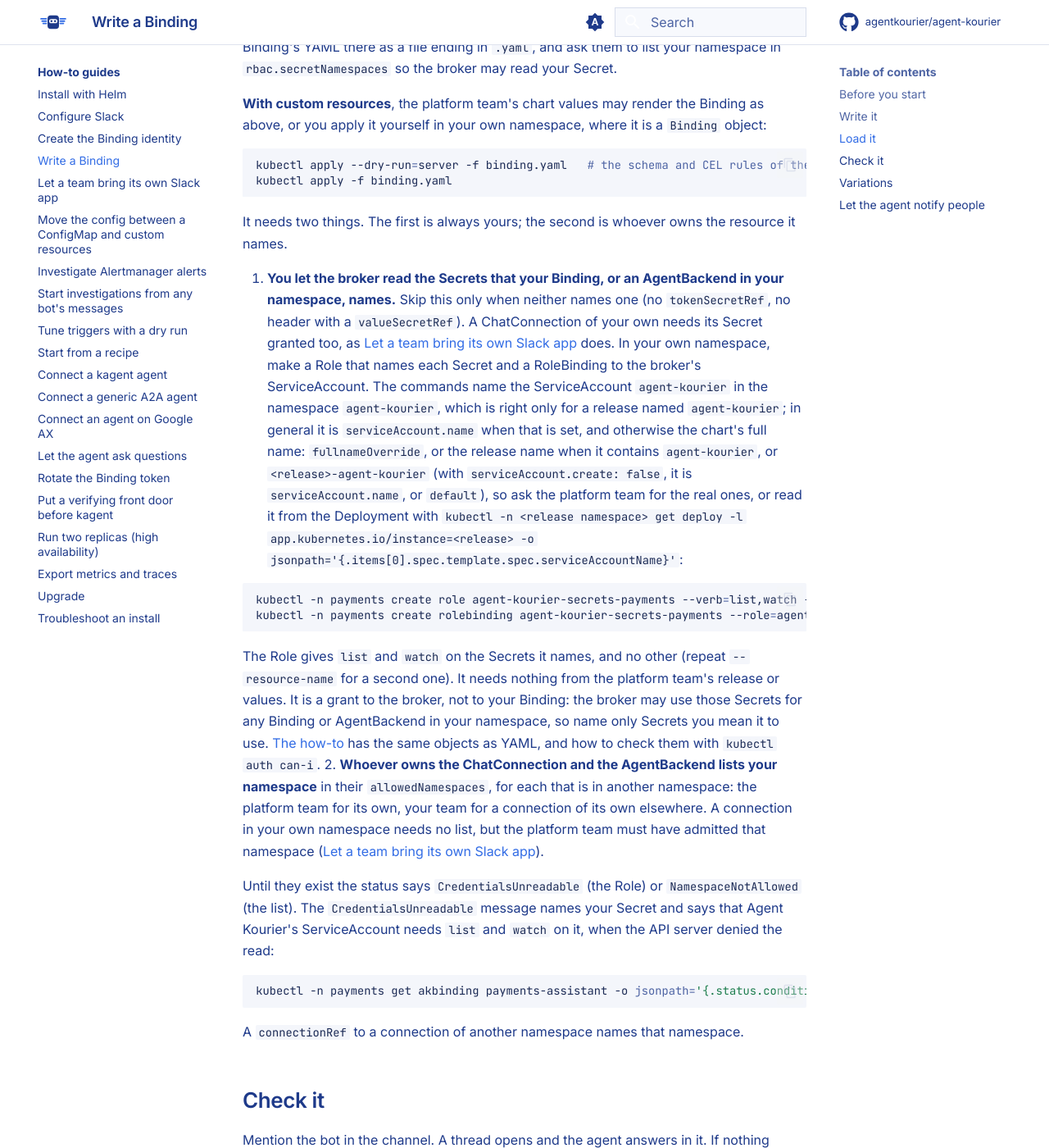
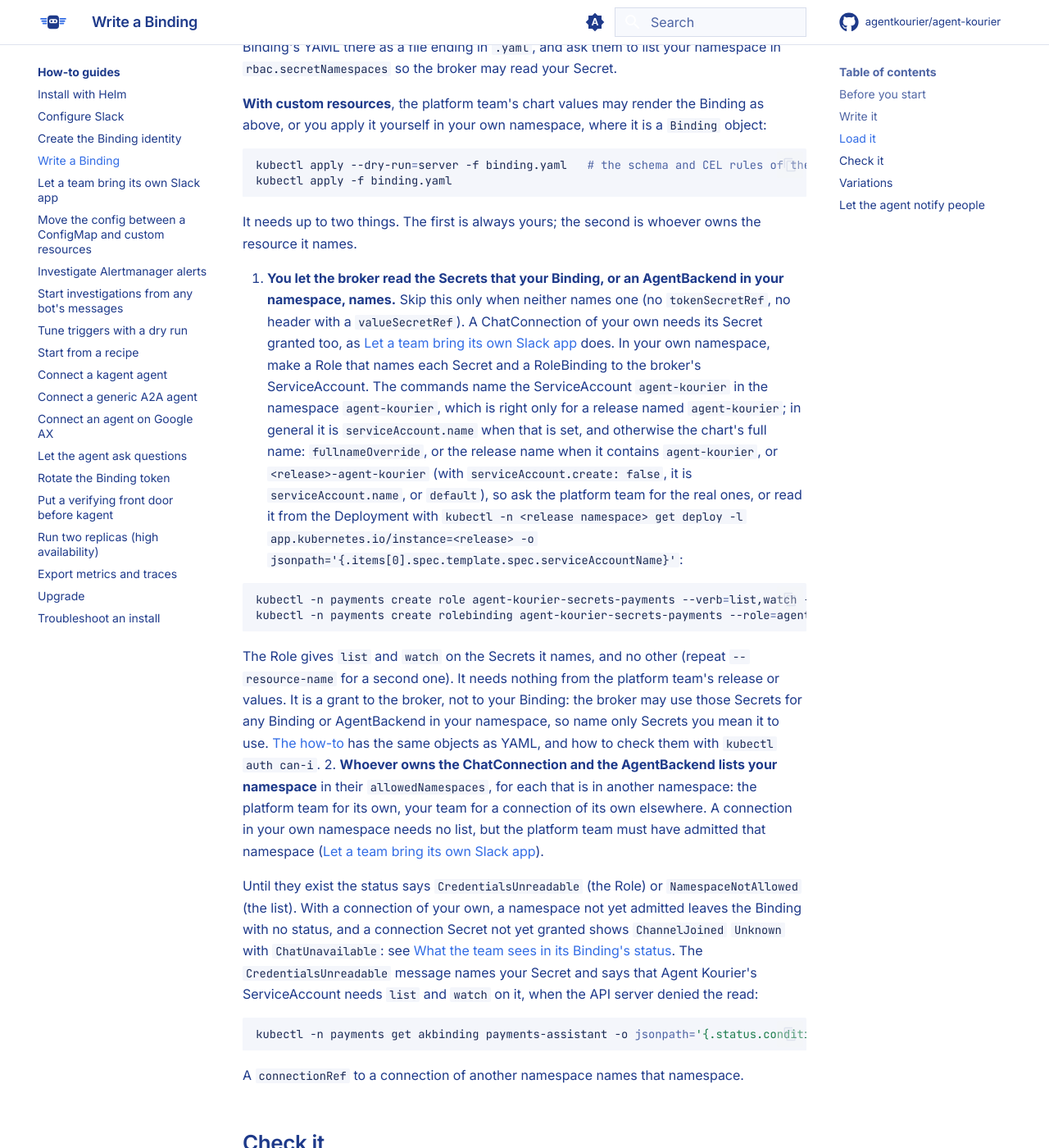
Before and after one commit to agentkourier/agent-kourier, an MkDocs documentation site: the page built from docs/how-to/write-a-binding.md, in a window 1280 px wide and 1400 px high, scrolled down 1825 px. Shown: the whole window at 82% size. Built offline with MkDocs 1.6.1 and Material for MkDocs 9.7.7, drawn with Linux system fonts in a browser that asks for light colours; comment, search, counter and statistics services are not loaded.

Commit message:
docs: Write a Binding names what a team connection's Binding shows before it is ready

````diff
--- a/docs/how-to/write-a-binding.md
+++ b/docs/how-to/write-a-binding.md
@@ -84,7 +84,7 @@ kubectl apply --dry-run=server -f binding.yaml   # the schema and CEL rules of t
 kubectl apply -f binding.yaml
 ```
 
-It needs two things. The first is always yours; the second is whoever owns the resource it names.
+It needs up to two things. The first is always yours; the second is whoever owns the resource it names.
 
 1. **You let the broker read the Secrets that your Binding, or an AgentBackend in your namespace, names.** Skip this only when neither names one (no `tokenSecretRef`, no header with a `valueSecretRef`). A ChatConnection of your own needs its Secret granted too, as [Let a team bring its own Slack app](team-slack-app.md#2-the-team-makes-the-secret-the-grant-and-the-connection) does. In your own namespace, make a Role that names each Secret and a
    RoleBinding to the broker's ServiceAccount. The commands name the ServiceAccount `agent-kourier` in the namespace `agent-kourier`, which is right only for a release named `agent-kourier`; in general it is `serviceAccount.name` when that is set, and otherwise the chart's full name: `fullnameOverride`, or the release name when it contains `agent-kourier`, or `<release>-agent-kourier` (with `serviceAccount.create: false`, it is `serviceAccount.name`, or `default`), so ask the platform team for the real ones, or read it from the Deployment with `kubectl -n <release namespace> get deploy -l app.kubernetes.io/instance=<release> -o jsonpath='{.items[0].spec.template.spec.serviceAccountName}'`:
@@ -101,7 +101,7 @@ It needs two things. The first is always yours; the second is whoever owns the r
    namespace: the platform team for its own, your team for a connection of its own elsewhere. A connection in your own namespace needs no list,
    but the platform team must have admitted that namespace ([Let a team bring its own Slack app](team-slack-app.md#3-the-platform-team-admits-the-namespace)).
 
-Until they exist the status says `CredentialsUnreadable` (the Role) or `NamespaceNotAllowed` (the list). The `CredentialsUnreadable` message names your Secret and says that
+Until they exist the status says `CredentialsUnreadable` (the Role) or `NamespaceNotAllowed` (the list). With a connection of your own, a namespace not yet admitted leaves the Binding with no status, and a connection Secret not yet granted shows `ChannelJoined` `Unknown` with `ChatUnavailable`: see [What the team sees in its Binding's status](team-slack-app.md#what-the-team-sees-in-its-bindings-status). The `CredentialsUnreadable` message names your Secret and says that
 Agent Kourier's ServiceAccount needs `list` and `watch` on it, when the API server denied the read:
 
 ```sh
````
